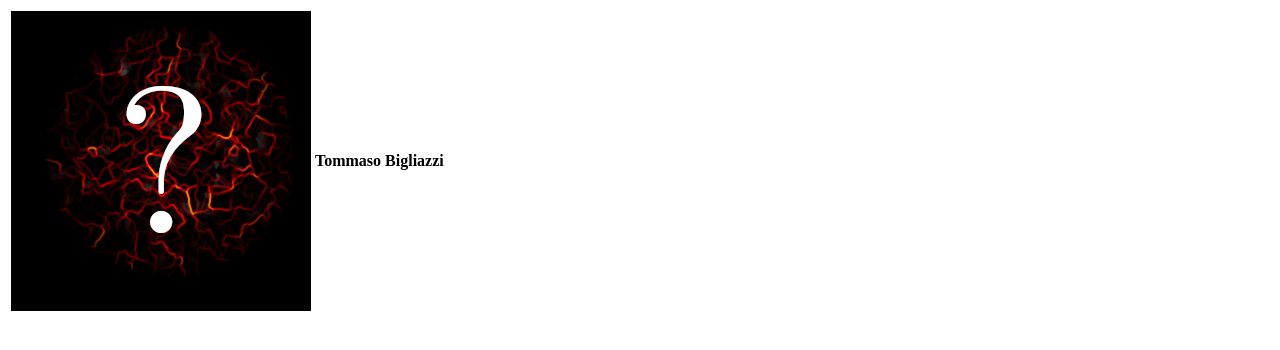
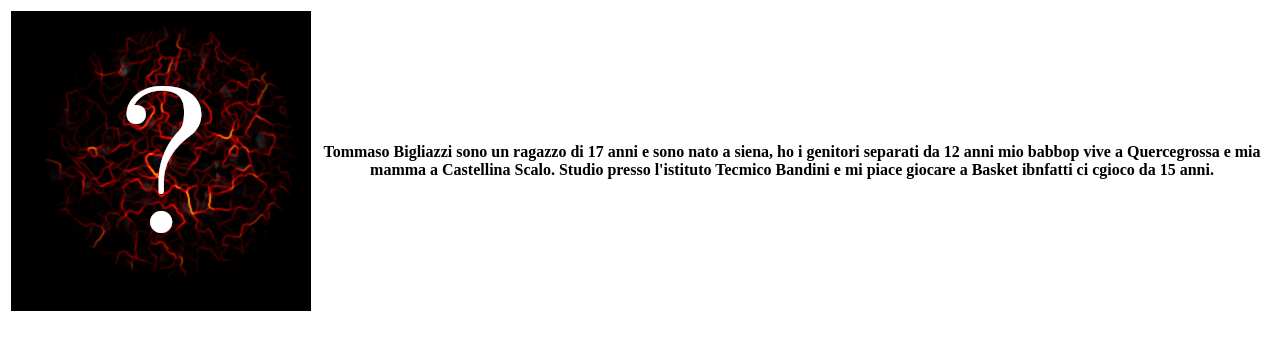
Before and after one commit to dm-bandini/3afms_2122_sites, a plain HTML site: page tommaso_bigliazzi/index.html in a window 1280 px wide. Drawn offline with Linux system fonts and the light colour scheme.

Commit message:
Update index.html

```diff
--- a/tommaso_bigliazzi/index.html
+++ b/tommaso_bigliazzi/index.html
@@ -10,7 +10,8 @@
                     <img src="sconosciuto.png">
                 </th>
                 <th style=“border: 1px solid black;”>
-                    Tommaso Bigliazzi
+                    Tommaso Bigliazzi sono un ragazzo di 17 anni e sono nato a siena, ho i genitori separati da 12 anni mio babbop vive a Quercegrossa e mia mamma a Castellina Scalo.
+                    Studio presso l'istituto Tecmico Bandini e mi piace giocare a Basket ibnfatti ci cgioco da 15 anni.
                 </th>
             </tr>
         </table>
```
